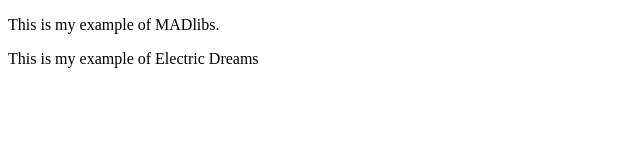
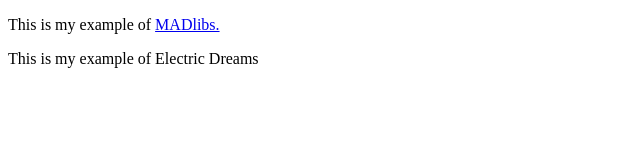
Before and after one commit to amandacaven/amandacaven.github.io, a plain HTML site: page index.html in a window 1280 px wide. Shown: the full height of the page, 0-640 px from the left. Drawn offline with Linux system fonts and the light colour scheme.

Commit message:
add MADlibs link

```diff
--- a/index.html
+++ b/index.html
@@ -4,7 +4,7 @@
     <title>Amanda's Repository</title>
 </head>
 <body>
-<p>This is my example of MADlibs.</p>
+<p>This is my example of <a href="MADlibs/start.html">MADlibs.</a></p>
 <p>This is my example of Electric Dreams</p>
 </body>
 </html>
```
